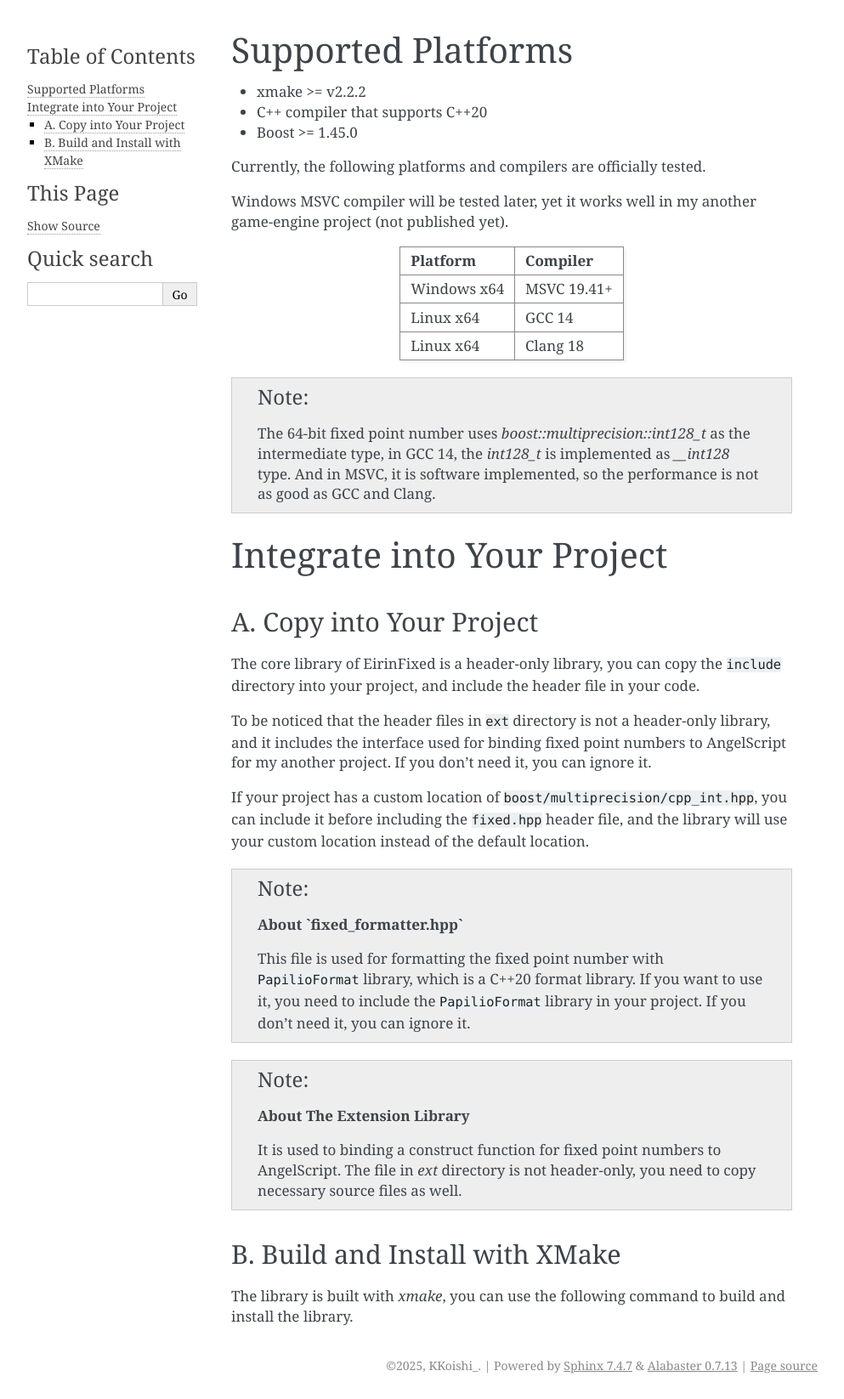
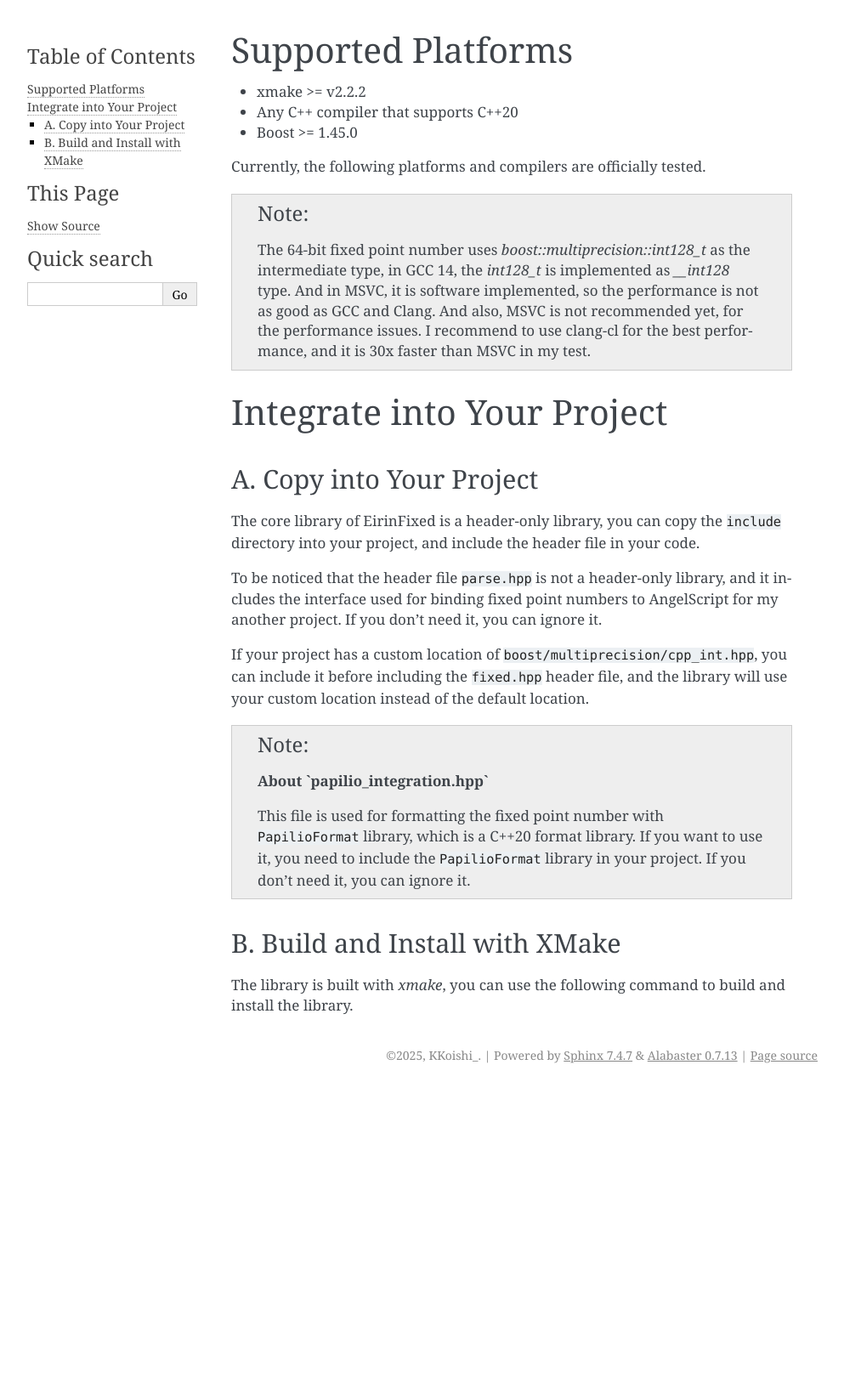
Before and after one commit to Koishi-Satori/EirinFixed, a Sphinx documentation site: the page built from docs/start.rst, in a window 1280 px wide. Shown: the whole page at 85% size, without its empty margins (148-1141 px from the left). Built offline with Sphinx 7.4.7, drawn with Linux system fonts in a browser that asks for light colours; after the commit the page ends 1281 px from its top, so only the background shows below that.

Commit message:
update documents

```diff
--- a/docs/math.rst
+++ b/docs/math.rst
@@ -41,7 +41,7 @@ The functions are implemented as template functions, which means that they can b
 .. code-block:: c++
 
     #include <iostream>
-    #include <fixed.hpp>
+    #include <eirin/fixed.hpp>
     #include <fpmath.hpp>
 
     int main()
--- a/docs/start.rst
+++ b/docs/start.rst
@@ -2,25 +2,14 @@ Supported Platforms
 ===================
 
 - xmake >= v2.2.2
-- C++ compiler that supports C++20
+- Any C++ compiler that supports C++20
 - Boost >= 1.45.0
 
 Currently, the following platforms and compilers are officially tested.
 
-Windows MSVC compiler will be tested later, yet it works well in my another game-engine project (not published yet).
-
-+-------------+---------------------+
-| Platform    | Compiler            |
-+=============+=====================+
-| Windows x64 | MSVC 19.41+         |
-+-------------+---------------------+
-| Linux x64   | GCC 14              |
-+-------------+---------------------+
-| Linux x64   | Clang 18            |
-+-------------+---------------------+
-
 .. note::
     The 64-bit fixed point number uses `boost::multiprecision::int128_t` as the intermediate type, in GCC 14, the `int128_t` is implemented as `__int128` type. And in MSVC, it is software implemented, so the performance is not as good as GCC and Clang.
+    And also, MSVC is not recommended yet, for the performance issues. I recommend to use clang-cl for the best performance, and it is 30x faster than MSVC in my test.
 
 Integrate into Your Project
 ===========================
@@ -30,23 +19,16 @@ A. Copy into Your Project
 
 The core library of EirinFixed is a header-only library, you can copy the ``include`` directory into your project, and include the header file in your code.
 
-To be noticed that the header files in ``ext`` directory is not a header-only library, and it includes the interface used for binding fixed point numbers to AngelScript for my another project. If you don't need it, you can ignore it.
+To be noticed that the header file ``parse.hpp`` is not a header-only library, and it includes the interface used for binding fixed point numbers to AngelScript for my another project. If you don't need it, you can ignore it.
 
 If your project has a custom location of ``boost/multiprecision/cpp_int.hpp``, you can include it before including the ``fixed.hpp`` header file, and the library will use your custom location instead of the default location.
 
 .. note::
-    **About `fixed_formatter.hpp`**
+    **About `papilio_integration.hpp`**
 
     This file is used for formatting the fixed point number with ``PapilioFormat`` library, which is a C++20 format library.
     If you want to use it, you need to include the ``PapilioFormat`` library in your project.
     If you don't need it, you can ignore it.
-
-.. note::
-    **About The Extension Library**
-
-    It is used to binding a construct function for fixed point numbers to AngelScript.
-    The file in `ext` directory is not header-only, you need to copy necessary source files as well.
-
 B. Build and Install with XMake
 -------------------------------
 
```
Also changed, not shown: README.md (+10 -11 lines), docs/basic.rst (+7 -7 lines), docs/io.rst (+4 -4 lines), docs/operators.rst (+5 -5 lines).
